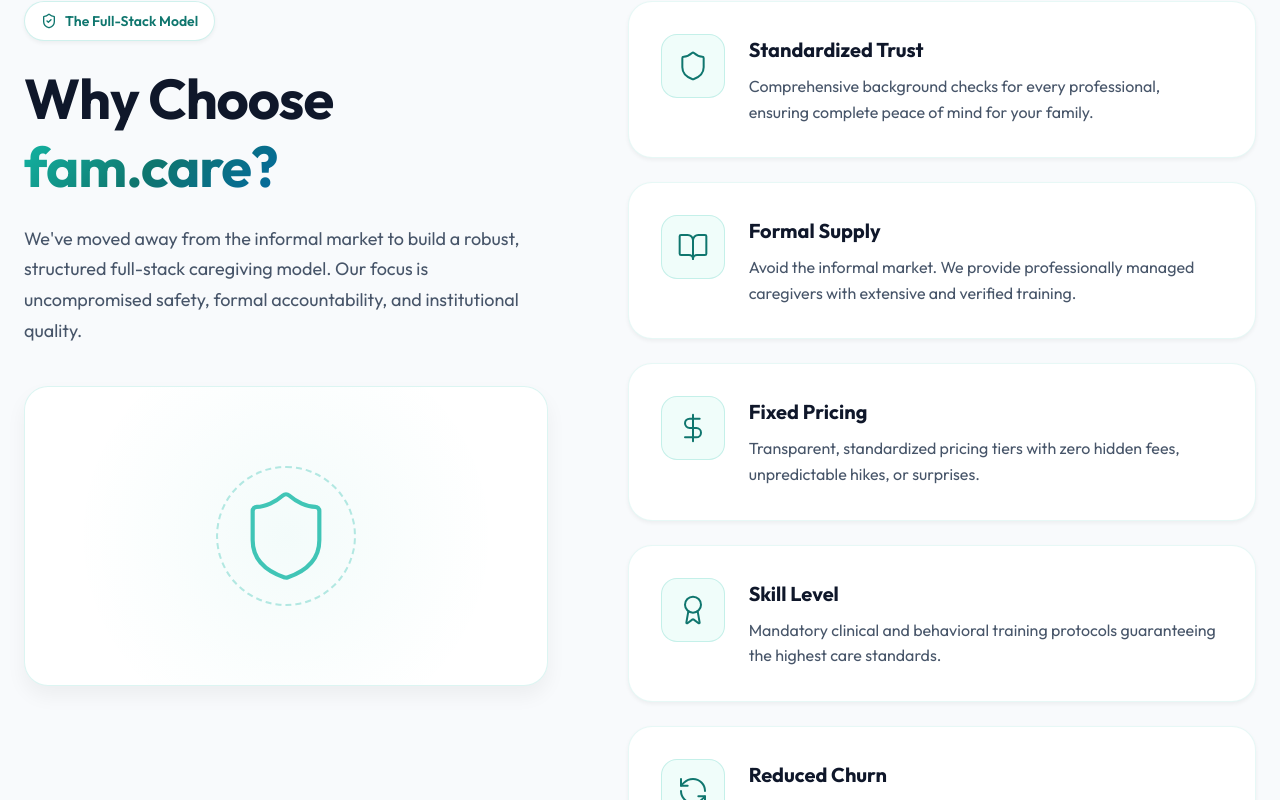
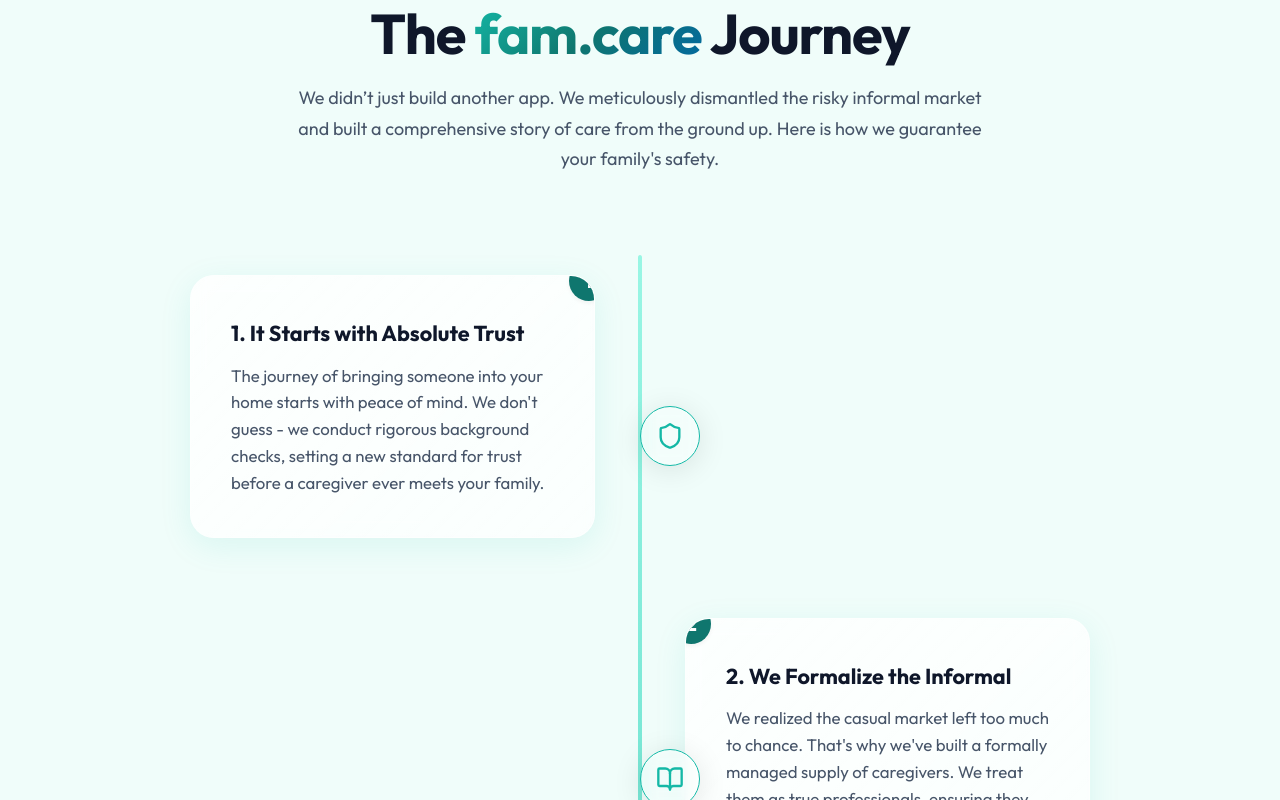
Before and after one commit to fixxo-it/landing, a Next.js app: page / in a window 1280 px wide. Shown: the part 920-1720 px from the top of the page. Built offline with nearby package versions, Linux system fonts and the light colour scheme.

Commit message:
latest again

```diff
--- a/src/components/Features.module.css
+++ b/src/components/Features.module.css
@@ -1,149 +1,185 @@
 .featuresSection {
-  background-color: #F8FAFC;
+  background-color: var(--bg-color);
   padding: 120px 0;
-  border-top: 1px solid rgba(20, 184, 166, 0.1);
-  border-bottom: 1px solid rgba(20, 184, 166, 0.1);
-}
-
-.layout {
-  display: grid;
-  grid-template-columns: 1fr 1.2fr;
-  gap: 80px;
-  align-items: flex-start;
-}
-
-.stickyLeft {
-  position: sticky;
-  top: 120px;
-}
-
-.badge {
-  display: inline-flex;
-  align-items: center;
-  gap: 8px;
-  padding: 8px 16px;
-  background: white;
-  color: var(--primary-dark);
-  border-radius: 999px;
-  font-weight: 600;
-  font-size: 0.875rem;
-  margin-bottom: 24px;
-  border: 1px solid rgba(20, 184, 166, 0.2);
-  box-shadow: var(--shadow-sm);
-}
-
-.headerText {
-  color: var(--text-muted);
-  font-size: 1.125rem;
-  line-height: 1.7;
-  margin-top: 24px;
-  margin-bottom: 40px;
-}
-
-.mainVisual {
-  width: 100%;
-  height: 300px;
-  background: white;
-  border-radius: var(--radius-lg);
-  border: 1px solid rgba(20, 184, 166, 0.15);
-  box-shadow: var(--shadow-md);
-  display: flex;
-  align-items: center;
-  justify-content: center;
   position: relative;
   overflow: hidden;
 }
 
-.mainVisual::before {
-  content: '';
+.intro {
+  text-align: center;
+  max-width: 700px;
+  margin: 0 auto 80px auto;
+}
+
+.introText {
+  color: var(--text-muted);
+  font-size: 1.125rem;
+  line-height: 1.7;
+}
+
+.timelineContainer {
+  position: relative;
+  max-width: 900px;
+  margin: 0 auto;
+  padding: 20px 0;
+}
+
+.timelineLine {
+  position: absolute;
+  top: 0;
+  bottom: 0;
+  left: 50%;
+  width: 4px;
+  background: rgba(20, 184, 166, 0.15);
+  transform: translateX(-50%);
+  border-radius: 4px;
+  z-index: 1;
+  overflow: hidden;
+}
+
+.lineFill {
   position: absolute;
   top: 0;
   left: 0;
   width: 100%;
   height: 100%;
-  background: radial-gradient(circle at center, rgba(20, 184, 166, 0.05) 0%, transparent 70%);
+  background: linear-gradient(to bottom, var(--primary-light), var(--primary));
+  border-radius: 4px;
 }
 
-.rightContent {
+.node {
   display: flex;
-  flex-direction: column;
-  gap: 24px;
+  justify-content: space-between;
+  align-items: center;
+  margin-bottom: 80px;
+  position: relative;
+  width: 100%;
 }
 
-.featureRow {
-  display: flex;
-  align-items: flex-start;
-  gap: 24px;
-  background: white;
-  padding: 32px;
-  border-radius: var(--radius-lg);
-  border: 1px solid rgba(20, 184, 166, 0.1);
-  box-shadow: var(--shadow-sm);
-  transition: all 0.3s cubic-bezier(0.16, 1, 0.3, 1);
+.node:nth-child(even) {
+  flex-direction: row-reverse;
 }
 
-.featureRow:hover {
-  transform: translateX(-10px);
-  box-shadow: var(--shadow-lg);
-  border-color: var(--primary-light);
+.nodeContent {
+  width: 45%;
+  background: rgba(255, 255, 255, 0.7);
+  backdrop-filter: blur(10px);
+  -webkit-backdrop-filter: blur(10px);
+  padding: 40px;
+  border-radius: var(--radius-lg);
+  box-shadow: var(--shadow-md);
+  border: 1px solid rgba(255, 255, 255, 0.4);
+  position: relative;
+  z-index: 2;
+  transition: all 0.4s cubic-bezier(0.16, 1, 0.3, 1);
+  overflow: hidden;
 }
 
-.iconContainer {
-  flex-shrink: 0;
-  width: 64px;
-  height: 64px;
-  background: var(--bg-color);
-  color: var(--primary-dark);
-  border-radius: var(--radius-md);
+.glassEffect {
+  position: absolute;
+  inset: 0;
+  background: linear-gradient(
+    135deg,
+    rgba(255, 255, 255, 0.4) 0%,
+    rgba(255, 255, 255, 0) 100%
+  );
+  pointer-events: none;
+  z-index: -1;
+}
+
+.nodeContent:hover {
+  transform: translateY(-5px);
+  box-shadow: 0 20px 40px rgba(20, 184, 166, 0.15);
+  border-color: rgba(20, 184, 166, 0.5);
+  background: rgba(255, 255, 255, 0.85);
+}
+
+.dummyBox {
+  width: 45%;
+}
+
+.centerIcon {
+  position: absolute;
+  left: 50%;
+  top: 50%;
+  transform: translate(-50%, -50%);
+  width: 60px;
+  height: 60px;
+  background: rgba(255, 255, 255, 0.1);
+  backdrop-filter: blur(10px);
+  -webkit-backdrop-filter: blur(10px);
+  border: 1px solid rgba(255, 255, 255, 0.5);
+  border-radius: 50%;
   display: flex;
   align-items: center;
   justify-content: center;
-  border: 1px solid rgba(20, 184, 166, 0.2);
+  color: var(--primary);
+  z-index: 3;
+  box-shadow: 0 4px 30px rgba(0, 0, 0, 0.1), inset 0 0 10px rgba(255, 255, 255, 0.2);
 }
 
-.featureText {
+.stepNumber {
+  position: absolute;
+  top: -15px;
+  left: -15px;
+  width: 40px;
+  height: 40px;
+  background: var(--primary-dark);
+  color: white;
+  border-radius: 50%;
   display: flex;
-  flex-direction: column;
+  align-items: center;
+  justify-content: center;
+  font-weight: 800;
+  font-size: 1.25rem;
+  box-shadow: var(--shadow-sm);
+}
+
+.node:nth-child(even) .stepNumber {
+  left: auto;
+  right: -15px;
 }
 
 .title {
-  font-size: 1.25rem;
+  font-size: 1.35rem;
   font-weight: 700;
   color: var(--text-main);
-  margin-bottom: 8px;
+  margin-bottom: 12px;
 }
 
 .description {
   color: var(--text-muted);
-  font-size: 1rem;
+  font-size: 1.05rem;
   line-height: 1.6;
 }
 
-@media (max-width: 992px) {
-  .layout {
-    grid-template-columns: 1fr;
-    gap: 40px;
+@media (max-width: 768px) {
+  .timelineLine {
+    left: 40px;
   }
 
-  .stickyLeft {
-    position: relative;
-    top: 0;
-    text-align: center;
+  .node {
+    flex-direction: column !important;
+    align-items: flex-end;
+    margin-bottom: 40px;
   }
 
-  .mainVisual {
-    display: none; /* Hide visual on mobile to save space */
+  .nodeContent {
+    width: calc(100% - 80px);
+    padding: 24px;
   }
 
-  .featureRow:hover {
-    transform: translateY(-5px);
+  .centerIcon {
+    left: 40px;
+    top: 50px;
+  }
+
+  .stepNumber {
+    left: -15px !important;
+    right: auto !important;
+  }
+
+  .dummyBox {
+    display: none;
   }
 }
-
-@media (max-width: 576px) {
-  .featureRow {
-    flex-direction: column;
-    gap: 16px;
-    padding: 24px;
-  }
-}
--- a/src/components/Features.tsx
+++ b/src/components/Features.tsx
@@ -1,109 +1,131 @@
 'use client';
 
-import { motion } from 'framer-motion';
-import { Shield, BookOpen, DollarSign, Award, RefreshCcw, Smartphone, ShieldCheck } from 'lucide-react';
+import { useRef } from 'react';
+import { motion, useScroll, useSpring, useTransform } from 'framer-motion';
+import { Shield, BookOpen, DollarSign, Award, RefreshCcw, Smartphone } from 'lucide-react';
 import styles from './Features.module.css';
 
-const features = [
+const storySteps = [
   {
-    icon: <Shield size={32} strokeWidth={1.5} />,
-    title: 'Standardized Trust',
-    description: 'Comprehensive background checks for every professional, ensuring complete peace of mind for your family.'
+    icon: <Shield size={28} />,
+    title: '1. It Starts with Absolute Trust',
+    description: "The journey of bringing someone into your home starts with peace of mind. We don't guess - we conduct rigorous background checks, setting a new standard for trust before a caregiver ever meets your family."
   },
   {
-    icon: <BookOpen size={32} strokeWidth={1.5} />,
-    title: 'Formal Supply',
-    description: 'Avoid the informal market. We provide professionally managed caregivers with extensive and verified training.'
+    icon: <BookOpen size={28} />,
+    title: '2. We Formalize the Informal',
+    description: "We realized the casual market left too much to chance. That's why we've built a formally managed supply of caregivers. We treat them as true professionals, ensuring they are engaged, supported, and ready."
   },
   {
-    icon: <DollarSign size={32} strokeWidth={1.5} />,
-    title: 'Fixed Pricing',
-    description: 'Transparent, standardized pricing tiers with zero hidden fees, unpredictable hikes, or surprises.'
+    icon: <Award size={28} />,
+    title: '3. Mandating Clinical Skill Levels',
+    description: "Good intentions aren't enough. We mandate strict training protocols for every professional. We ensure that empathy corresponds beautifully with certified, lifesaving capability."
   },
   {
-    icon: <Award size={32} strokeWidth={1.5} />,
-    title: 'Skill Level',
-    description: 'Mandatory clinical and behavioral training protocols guaranteeing the highest care standards.'
+    icon: <DollarSign size={28} />,
+    title: '4. Designing Honest, Fixed Pricing',
+    description: "Nothing breaks trust faster than hidden fees. We established transparent, fixed pricing tiers. You'll always know exactly what you are paying for - fair compensation for them, honest pricing for you."
   },
   {
-    icon: <RefreshCcw size={32} strokeWidth={1.5} />,
-    title: 'Reduced Churn',
-    description: 'Reliable backup systems and structured continuity to ensure your care schedule is never interrupted.'
+    icon: <RefreshCcw size={28} />,
+    title: '5. Eliminating the Churn',
+    description: "Children thrive on continuity. We've built in robust backup systems and targeted retention strategies designed to dramatically reduce churn, so your routine stays completely uninterrupted."
   },
   {
-    icon: <Smartphone size={32} strokeWidth={1.5} />,
-    title: 'Technical Features',
-    description: 'A unified app experience with integrated safety tools, real-time monitoring, and seamless communication.'
+    icon: <Smartphone size={28} />,
+    title: '6. Empowered by Technology',
+    description: "Finally, we tied it all up in a unified app experience. With built-in safety tools and instant communication, you retain absolute oversight and control right in your pocket. The complete fam.care story."
   }
 ];
 
-const containerVariants = {
-  hidden: { opacity: 0 },
-  visible: {
-    opacity: 1,
-    transition: {
-      staggerChildren: 0.15
-    }
-  }
-};
+export default function Features() {
+  const containerRef = useRef<HTMLDivElement>(null);
+  const { scrollYProgress } = useScroll({
+    target: containerRef,
+    offset: ["start center", "end 80%"]
+  });
 
-const itemVariants = {
-  hidden: { opacity: 0, x: 20 },
-  visible: { opacity: 1, x: 0, transition: { duration: 0.5, ease: 'easeOut' } }
-};
+  const scaleY = useSpring(scrollYProgress, {
+    stiffness: 100,
+    damping: 30,
+    restDelta: 0.001
+  });
 
-export default function Features() {
   return (
     <section id="features" className={`section ${styles.featuresSection}`}>
-      <div className={`container ${styles.layout}`}>
+      <div className="container">
 
-        {/* Left Sticky Column */}
-        <div className={styles.stickyLeft}>
-          <motion.div
-            initial={{ opacity: 0, y: 30 }}
+        <div className={styles.intro}>
+          <motion.h2
+            className="h2"
+            initial={{ opacity: 0, y: 20 }}
             whileInView={{ opacity: 1, y: 0 }}
-            viewport={{ once: true, margin: "-100px" }}
-            transition={{ duration: 0.6 }}
+            viewport={{ once: true }}
           >
-            <div className={styles.badge}>
-              <ShieldCheck size={16} />
-              The Full-Stack Model
-            </div>
-            <h2 className="h2">Why Choose <span className="text-gradient">fam.care?</span></h2>
-            <p className={styles.headerText}>
-              We've moved away from the informal market to build a robust, structured full-stack caregiving model.
-              Our focus is uncompromised safety, formal accountability, and institutional quality.
-            </p>
-
-            <div className={styles.mainVisual}>
-              <Shield size={100} color="var(--primary)" strokeWidth={1} style={{ opacity: 0.8 }} />
-              <div style={{ position: 'absolute', inset: 0, display: 'flex', alignItems: 'center', justifyContent: 'center' }}>
-                <div style={{ width: '140px', height: '140px', borderRadius: '50%', border: '2px dashed var(--primary)', animation: 'spin 20s linear infinite', opacity: 0.3 }} />
-              </div>
-            </div>
-          </motion.div>
+            The <span className="text-gradient">fam.care</span> Journey
+          </motion.h2>
+          <motion.p
+            className={styles.introText}
+            initial={{ opacity: 0 }}
+            whileInView={{ opacity: 1 }}
+            viewport={{ once: true }}
+            transition={{ delay: 0.2 }}
+          >
+            We didn’t just build another app. We meticulously dismantled the risky informal market and built a comprehensive story of care from the ground up. Here is how we guarantee your family's safety.
+          </motion.p>
         </div>
 
-        {/* Right Scrollable Column */}
-        <motion.div
-          className={styles.rightContent}
-          variants={containerVariants}
-          initial="hidden"
-          whileInView="visible"
-          viewport={{ once: true, margin: "-100px" }}
-        >
-          {features.map((feature, index) => (
-            <motion.div key={index} className={styles.featureRow} variants={itemVariants}>
-              <div className={styles.iconContainer}>
-                {feature.icon}
+        <div className={styles.timelineContainer} ref={containerRef}>
+          <div className={styles.timelineLine}>
+            <motion.div
+              className={styles.lineFill}
+              style={{ scaleY, transformOrigin: 'top' }}
+            />
+          </div>
+
+          {storySteps.map((step, index) => {
+            const isEven = index % 2 !== 0; // 0-indexed, so 1 is even visually
+
+            return (
+              <div key={index} className={styles.node}>
+                <div className={styles.dummyBox} />
+
+                <motion.div
+                  className={styles.centerIcon}
+                  initial={{ scale: 0.8, opacity: 0.5 }}
+                  whileInView={{
+                    scale: 1,
+                    opacity: 1,
+                    backgroundColor: "rgba(255, 255, 255, 0.2)",
+                    backdropFilter: "blur(8px)",
+                    borderColor: "var(--primary)"
+                  }}
+                  viewport={{ once: false, amount: 0.5 }}
+                >
+                  {step.icon}
+                </motion.div>
+
+                <motion.div
+                  className={styles.nodeContent}
+                  initial={{ opacity: 0, x: isEven ? 50 : -50 }}
+                  whileInView={{
+                    opacity: 1,
+                    x: 0,
+                    boxShadow: "0 8px 32px 0 rgba(20, 184, 166, 0.1)",
+                  }}
+                  viewport={{ once: true, margin: "-100px" }}
+                  transition={{ duration: 0.6, type: "spring", bounce: 0.4 }}
+                  whileHover={{ scale: 1.02 }}
+                >
+                  <div className={styles.glassEffect} />
+                  <div className={styles.stepNumber}>{index + 1}</div>
+                  <h3 className={styles.title}>{step.title}</h3>
+                  <p className={styles.description}>{step.description}</p>
+                </motion.div>
               </div>
-              <div className={styles.featureText}>
-                <h3 className={styles.title}>{feature.title}</h3>
-                <p className={styles.description}>{feature.description}</p>
-              </div>
-            </motion.div>
-          ))}
-        </motion.div>
+            );
+          })}
+        </div>
 
       </div>
     </section>
```
